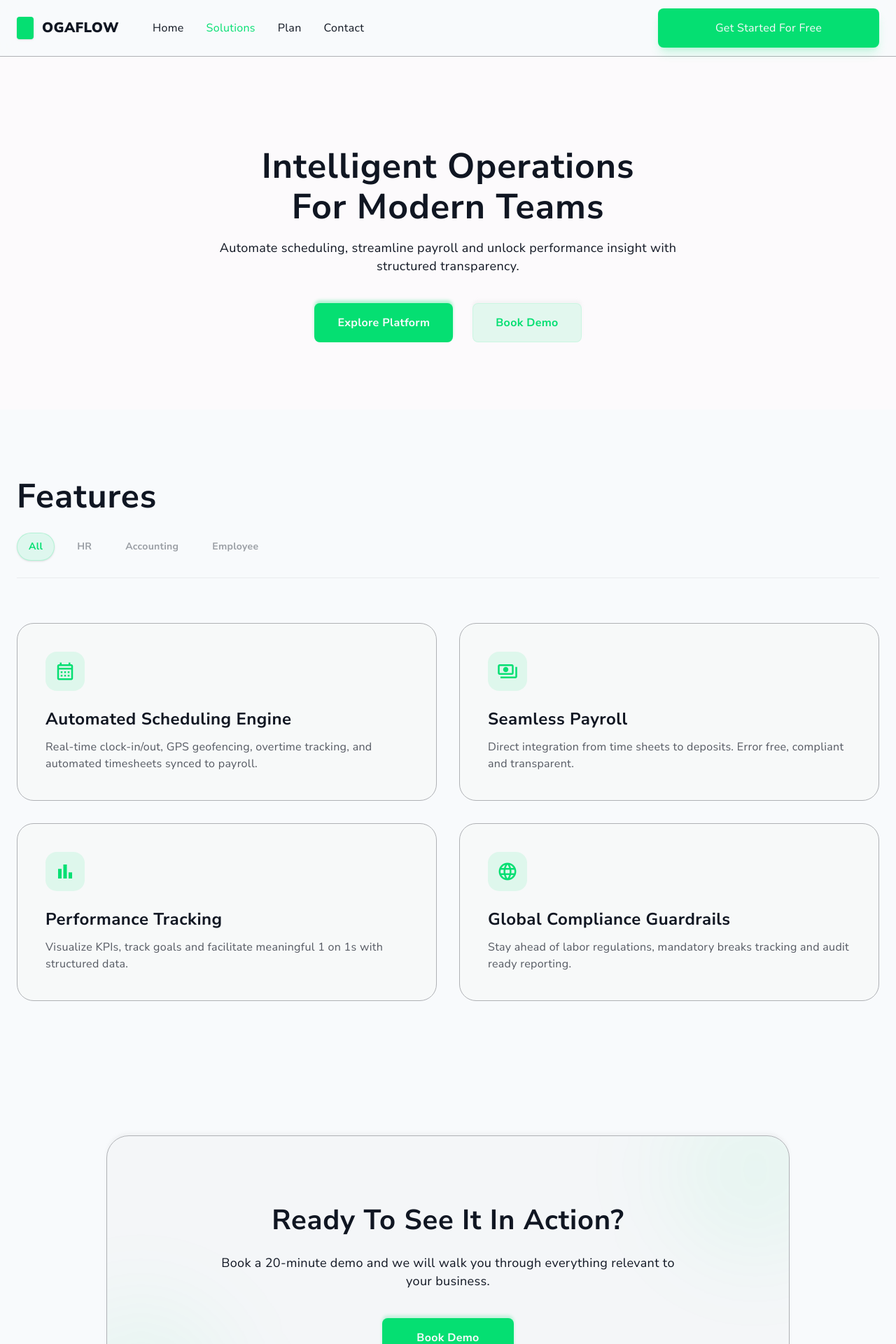
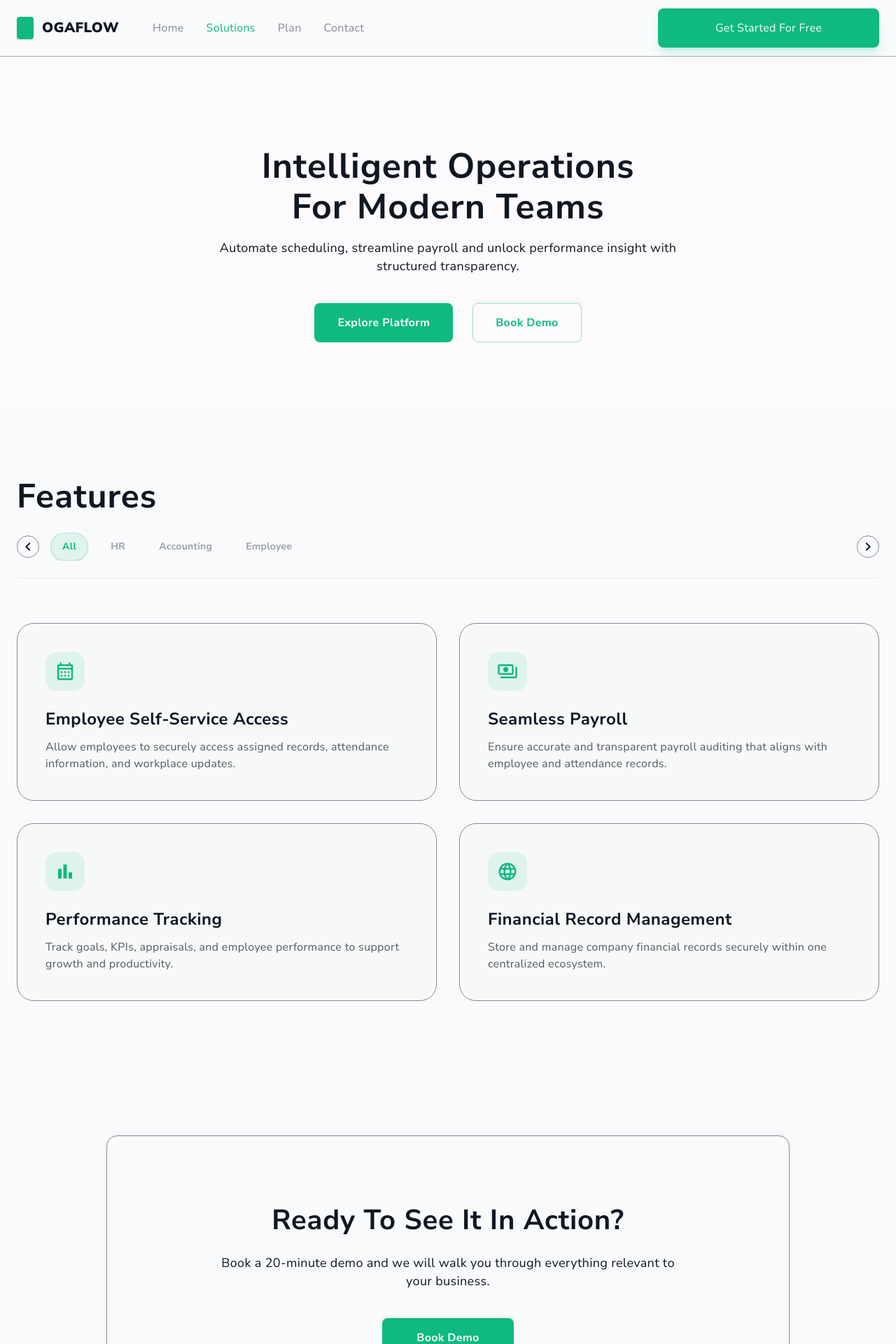
Before and after one commit to bloom-ng/ems-landing-page, a Next.js app: page /solutions in a window 1280 px wide. Shown: the top 1920 px of the page at 70% size. Built offline with nearby package versions, Linux system fonts and the light colour scheme.

Commit message:
bugs fix

```diff
--- a/app/(marketing)/page.tsx
+++ b/app/(marketing)/page.tsx
@@ -14,17 +14,17 @@ export default function MarketingPage() {
 						<div className="flex items-center gap-[10px] w-[199px] h-[40px] p-[8px] rounded-[40px] border-[0.5px] border-green/20 bg-green/10 transition-all hover:bg-green/20 cursor-default justify-center">
 							<div className="h-2 w-2 rounded-full bg-green animate-pulse" />
 							<span className="text-[11px] font-black text-green tracking-widest uppercase">
-								Free 7 Days Trial
+								Welcome to Ogaflow
 							</span>
 						</div>
 					</div>
 
 					<h1 className="w-full max-w-[763px] text-[30px]/[38px] md:text-[45px]/[53px] lg:text-[50px]/[58px] font-bold text-black text-center mb-6 lg:mb-0 font-nunito">
-						Manage Your Entire Workforce In One Place
+						One system, every team, all in one place.
 					</h1>
 
 					<p className="w-full max-w-[620px] text-[14px]/[22px] sm:text-[20px]/[28px] font-normal text-black text-center mb-8 lg:mb-0 font-nunito">
-						Ogaflow brings payroll, attendance, leaves, scheduling, and performance into a single clean workspace, for teams of any size.
+						From hiring, to payroll, attendance to performance, one system handles it all.
 					</p>
 
 					<div className="flex justify-center w-full py-4">
@@ -76,9 +76,9 @@ export default function MarketingPage() {
 						].map((item, i) => (
 							<div
 								key={i}
-								className="flex flex-col gap-6 rounded-default border border-border bg-neutral-50/50 p-8 transition-all hover:bg-white hover:shadow-2xl group"
+								className="flex flex-col gap-6 rounded-[16px] border border-[#878A90] bg-[#F8FAFC] p-8 transition-all hover:bg-white hover:border-green/30 hover:shadow-2xl group"
 							>
-								<div className="flex h-12 w-12 shrink-0 items-center justify-center rounded-inner bg-green/10 text-green group-hover:scale-110 transition-transform">
+								<div className="flex h-9 w-9 shrink-0 items-center justify-center rounded-[8px] bg-green/10 text-green group-hover:scale-110 transition-transform">
 									<span className="material-icons-outlined !text-2xl">
 										{item.icon}
 									</span>
@@ -113,10 +113,10 @@ export default function MarketingPage() {
 				<div className="mx-auto max-w-7xl px-6">
 					<div className="mb-16 lg:mb-24 text-center">
 						<h2 className="mb-6 text-[32px] md:text-[40px] lg:text-[48px] mx-auto max-w-4xl font-bold leading-tight md:leading-[48px] lg:leading-[56px] tracking-[0.02em] text-center font-nunito text-black">
-							A Modern Platform For The Full Employee Lifecycle
+							Every employee journey simplified
 						</h2>
 						<p className="mx-auto max-w-3xl text-[20px] font-normal text-black leading-[28px] tracking-[0.02em] font-nunito">
-							From first hire to final payslip. Ogaflow handles every step so your HR team can focus on people, not paperwork.
+							Manage employee operations so hiring, leave requests, and payroll are simple, automated, and stress-free.
 						</p>
 					</div>
 
@@ -124,40 +124,40 @@ export default function MarketingPage() {
 						{[
 							{
 								title: "Time & Attendance",
-								desc: "Real-time clock-in/out, GPS geofencing, overtime tracking, and automated timesheets synced to payroll.",
+								desc: "Employees clock in, GPS verifies location, and overtime is tracked automatically before payroll runs.",
 								icon: "schedule",
 							},
 							{
 								title: "Payroll Management",
-								desc: "Automate salary calculations, statutory deductions, multi-currency payments, and payslip distribution.",
+								desc: "Automate payroll, deductions, multi-currency payments, and payslip delivery in one system.",
 								icon: "payments",
 							},
 							{
 								title: "Leave Management",
-								desc: "Approve, track, and forecast leave balances with a visual drag-and-drop calendar and custom policies.",
+								desc: "Manage leave requests with fast approvals and a visual calendar that keeps teams organized.",
 								icon: "event_available",
 							},
 							{
 								title: "Performance Reviews",
-								desc: "OKR tracking, 360° peer reviews, manager notes, and development plans tied together in one flow.",
+								desc: "Track OKRs, feedback, reviews, and employee growth all in one place.",
 								icon: "bar_chart",
 							},
 							{
 								title: "Self-Service Portal",
-								desc: "Employees update profiles, request time off, and view payslips without needing HR involvement.",
+								desc: "Employees can manage profiles, request leave, and access payslips without HR assistance.",
 								icon: "person_search",
 							},
 							{
 								title: "Analytics & Reporting",
-								desc: "Live workforce dashboards and AI-generated insights surfacing trends and risks before they compound.",
+								desc: "Monitor workforce data in real time with dashboards and AI insights that help identify trends and risks early.",
 								icon: "trending_up",
 							},
 						].map((feature, i) => (
 							<div
 								key={i}
-								className="group rounded-default border border-border bg-white p-10 transition-all hover:-translate-y-2 hover:border-green/30 hover:shadow-[0_24px_48px_-12px_rgba(0,0,0,0.08)]"
+								className="group rounded-[16px] border border-[#878A90] bg-white p-6 transition-all hover:-translate-y-2 hover:border-green/30 hover:shadow-[0_24px_48px_-12px_rgba(0,0,0,0.08)]"
 							>
-								<div className="mb-8 flex h-14 w-14 items-center justify-center rounded-inner bg-green/10 text-green group-hover:bg-green group-hover:text-white transition-all duration-300">
+								<div className="mb-8 flex h-14 w-14 items-center justify-center rounded-[8px] bg-green/10 text-green group-hover:bg-green group-hover:text-white transition-all duration-300">
 									<span className="material-icons-outlined !text-3xl">
 										{feature.icon}
 									</span>
@@ -178,21 +178,18 @@ export default function MarketingPage() {
 			{/* Final CTA */}
 			<section className="py-20 bg-white">
 				<div className="mx-auto max-w-4xl px-6">
-					<div className="rounded-[32px] border border-border bg-[#AFB1B5]/5 p-8 sm:p-24 text-center shadow-border relative overflow-hidden group">
-						<div className="absolute top-0 right-0 -mr-20 -mt-20 h-64 w-64 rounded-full bg-green/5 blur-3xl transition-all group-hover:scale-150" />
-						<div className="absolute bottom-0 left-0 -ml-20 -mb-20 h-64 w-64 rounded-full bg-green/5 blur-3xl transition-all group-hover:scale-150" />
-
+					<div className="rounded-[16px] border border-[#878A90] bg-[#F8FAFC] p-8 sm:p-24 text-center shadow-border relative overflow-hidden group">
 						<h2 className="relative mb-8 text-[32px] md:text-[36px] lg:text-[40px] font-bold leading-tight md:leading-[44px] lg:leading-[56px] tracking-[0.02em] text-center font-nunito text-black">
-							Ready To Automate Your Workflow?
+							Your team runs better from here
 						</h2>
 						<p className="relative mx-auto mb-14 max-w-2xl text-[18px] font-normal text-black leading-[28px] tracking-[0.02em] text-center font-nunito">
-							Join thousands of companies using Ogaflow to save time, reduce errors, and build better workplaces.
+							Less stress, more time, stronger teams. Join thousands of companies already excelling with EMS.
 						</p>
 						<div className="relative flex flex-col items-center justify-center gap-4 sm:gap-[28px] sm:flex-row">
-							<Button variant="primary" size="lg" className="!bg-green !border-green/20 hover:!bg-green/90 px-10 py-5 text-[20px]/[24px] font-bold tracking-[0.02em] font-nunito shadow-2xl shadow-green/20">
+							<Button variant="primary" size="lg" className="px-10 py-5 text-[20px]/[24px] font-bold tracking-[0.02em] font-nunito shadow-2xl">
 								Get Started For Free
 							</Button>
-							<Button variant="outline" size="lg" className="!text-green !border-green/20 hover:!bg-green/5 px-10 py-5 text-[20px]/[24px] font-bold tracking-[0.02em] font-nunito">
+							<Button variant="outline" size="lg" className="px-10 py-5 text-[20px]/[24px] font-bold tracking-[0.02em] font-nunito">
 								View Pricing
 							</Button>
 						</div>
--- a/app/(marketing)/solutions/page.tsx
+++ b/app/(marketing)/solutions/page.tsx
@@ -10,31 +10,31 @@ export default function SolutionsPage() {
 	const features = [
 		{
 			id: 1,
-			title: "Automated Scheduling Engine",
-			desc: "Real-time clock-in/out, GPS geofencing, overtime tracking, and automated timesheets synced to payroll.",
+			title: "Employee Self-Service Access",
+			desc: "Allow employees to securely access assigned records, attendance information, and workplace updates.",
 			icon: "calendar_month",
 			category: "HR",
 		},
 		{
 			id: 2,
 			title: "Seamless Payroll",
-			desc: "Direct integration from time sheets to deposits. Error free, compliant and transparent.",
+			desc: "Ensure accurate and transparent payroll auditing that aligns with employee and attendance records.",
 			icon: "payments",
 			category: "Accounting",
 		},
 		{
 			id: 3,
 			title: "Performance Tracking",
-			desc: "Visualize KPIs, track goals and facilitate meaningful 1 on 1s with structured data.",
+			desc: "Track goals, KPIs, appraisals, and employee performance to support growth and productivity.",
 			icon: "bar_chart",
 			category: "Employee",
 		},
 		{
 			id: 4,
-			title: "Global Compliance Guardrails",
-			desc: "Stay ahead of labor regulations, mandatory breaks tracking and audit ready reporting.",
+			title: "Financial Record Management",
+			desc: "Store and manage company financial records securely within one centralized ecosystem.",
 			icon: "language",
-			category: "HR",
+			category: "Accounting",
 		},
 	];
 
@@ -59,14 +59,14 @@ export default function SolutionsPage() {
 						<Button
 							variant="primary"
 							size="lg"
-							className="w-full sm:w-auto !bg-green !border-green/20 hover:!bg-green/90 px-8 shadow-2xl shadow-green/30 text-[18px]/[24px] font-bold tracking-[0.02em] font-nunito h-14"
+							className="w-full sm:w-auto px-8 shadow-2xl text-[18px]/[24px] font-bold tracking-[0.02em] font-nunito h-14"
 						>
 							Explore Platform
 						</Button>
 						<Button
 							variant="outline"
 							size="lg"
-							className="w-full sm:w-auto !bg-green/10 !text-green !border-green/10 hover:!bg-green/20 px-8 text-[18px]/[24px] font-bold tracking-[0.02em] font-nunito h-14"
+							className="w-full sm:w-auto px-8 text-[18px]/[24px] font-bold tracking-[0.02em] font-nunito h-14"
 						>
 							Book Demo
 						</Button>
@@ -83,13 +83,16 @@ export default function SolutionsPage() {
 						</h2>
 
 						{/* Tabs */}
-						<div className="flex flex-wrap gap-2 md:gap-4 border-b border-border/20 pb-6">
+						<div className="flex items-center gap-4 border-b border-border/20 pb-6">
+							<button className="flex items-center justify-center h-8 w-8 rounded-full border border-[#878A90] text-black hover:bg-black/5 transition-all hidden md:flex shrink-0">
+								<span className="material-icons-outlined text-sm">chevron_left</span>
+							</button>
+							<div className="flex flex-1 overflow-x-auto gap-2 md:gap-4 no-scrollbar">
 								{tabs.map((tab) => (
 									<button
 										key={tab}
 										onClick={() => setActiveTab(tab)}
-									className={`px-4 py-2 rounded-full text-[12px] md:text-[14px] font-bold transition-all ${
-										activeTab === tab
+										className={`px-4 py-2 rounded-full text-[12px] md:text-[14px] font-bold transition-all whitespace-nowrap ${activeTab === tab
 												? "bg-green/10 text-green border border-green/20 shadow-sm"
 												: "text-black/40 hover:text-black/70 hover:bg-black/5"
 											}`}
@@ -98,13 +101,17 @@ export default function SolutionsPage() {
 									</button>
 								))}
 							</div>
+							<button className="flex items-center justify-center h-8 w-8 rounded-full border border-[#878A90] text-black hover:bg-black/5 transition-all hidden md:flex shrink-0">
+								<span className="material-icons-outlined text-sm">chevron_right</span>
+							</button>
+						</div>
 					</div>
 
 					<div className="grid gap-6 md:gap-8 grid-cols-1 md:grid-cols-2">
 						{filteredFeatures.map((feature) => (
 							<div
 								key={feature.id}
-								className="group flex flex-col gap-6 rounded-[24px] border border-border bg-[#F8FAF8]/50 p-6 md:p-10 transition-all hover:bg-white hover:border-green/30 hover:shadow-2xl hover:-translate-y-1"
+								className="group flex flex-col gap-6 rounded-[24px] border border-[#878A90] bg-[#F8FAF8]/50 p-6 md:p-10 transition-all hover:bg-white hover:border-green/30 hover:shadow-2xl hover:-translate-y-1"
 							>
 								<div className="flex h-14 w-14 items-center justify-center rounded-2xl bg-green/10 text-green group-hover:bg-green group-hover:text-white transition-all duration-300">
 									<span className="material-icons-outlined !text-3xl">
@@ -128,10 +135,7 @@ export default function SolutionsPage() {
 			{/* Ready CTA Section */}
 			<section className="py-16 md:py-24 bg-white">
 				<div className="mx-auto max-w-5xl px-6">
-					<div className="rounded-[32px] border border-border bg-[#AFB1B5]/5 p-8 md:p-24 text-center shadow-border relative overflow-hidden group">
-						<div className="absolute top-0 right-0 -mr-20 -mt-20 h-64 w-64 rounded-full bg-green/5 blur-3xl transition-all group-hover:scale-150" />
-						<div className="absolute bottom-0 left-0 -ml-20 -mb-20 h-64 w-64 rounded-full bg-green/5 blur-3xl transition-all group-hover:scale-150" />
-
+					<div className="rounded-[16px] border border-[#878A90] bg-[#F8FAFC] p-8 md:p-24 text-center shadow-border relative overflow-hidden group">
 						<h2 className="relative mb-6 text-[28px] md:text-[36px] lg:text-[40px] font-bold leading-tight tracking-[0.02em] text-center font-nunito text-black">
 							Ready to see it in action?
 						</h2>
@@ -142,7 +146,7 @@ export default function SolutionsPage() {
 							<Button
 								variant="primary"
 								size="lg"
-								className="w-full sm:w-auto !bg-green !border-green/20 hover:!bg-green/90 px-12 py-4 text-[18px]/[24px] font-bold tracking-[0.02em] font-nunito shadow-2xl shadow-green/20 h-14"
+								className="w-full sm:w-auto px-12 py-4 text-[18px]/[24px] font-bold tracking-[0.02em] font-nunito shadow-2xl h-14"
 							>
 								Book Demo
 							</Button>
--- a/app/globals.css
+++ b/app/globals.css
@@ -16,7 +16,7 @@
 	--color-admin: #256af4;
 	--color-tenant: #10b981;
 	--color-error: #fb2c36;
-	--color-green: #05df72;
+	--color-green: #10b981;
 	--color-black: #101622;
 	--color-white: #f8fafc;
 	--color-neutral: #64748b;
--- a/components/layout/Navbar.tsx
+++ b/components/layout/Navbar.tsx
@@ -24,7 +24,7 @@ export function Navbar({
 	notificationCount = 0,
 }: NavbarProps) {
 	return (
-		<header className="h-16 border-b-[0.5px] border-border flex items-center justify-between px-4 md:px-8 bg-background/80 backdrop-blur-md sticky top-0 z-[70] transition-all duration-300">
+		<header className="h-16 flex items-center justify-between px-4 md:px-8 bg-background/80 backdrop-blur-md sticky top-0 z-[70] transition-all duration-300">
 			<div className="flex items-center gap-2 md:gap-4">
 				<button
 					onClick={onMenuClick}
--- a/components/marketing/Footer.tsx
+++ b/components/marketing/Footer.tsx
@@ -58,7 +58,7 @@ export function MarketingFooter() {
 					<div className="grid grid-cols-2 gap-12 sm:grid-cols-4 lg:col-span-7">
 						{footerLinks.map((col, i) => (
 							<div key={i}>
-								<h4 className="mb-8 text-lg font-bold text-neutral-400">
+								<h4 className="mb-8 text-lg font-bold text-neutral-400 !uppercase">
 									{col.title}
 								</h4>
 								<ul className="space-y-4">
--- a/components/marketing/Header.tsx
+++ b/components/marketing/Header.tsx
@@ -33,7 +33,7 @@ export function MarketingHeader() {
 								key={link.label}
 								href={link.href}
 								className={`text-[16px]/[24px] font-normal transition-colors hover:text-green ${
-									pathname === link.href ? "text-green" : "text-black"
+									pathname === link.href ? "text-green" : "text-[#878A90]"
 								}`}
 							>
 								{link.label}
@@ -73,7 +73,7 @@ export function MarketingHeader() {
 								key={link.label}
 								href={link.href}
 								className={`text-lg font-bold ${
-									pathname === link.href ? "text-green" : "text-black"
+									pathname === link.href ? "text-green" : "text-[#878A90]"
 								}`}
 								onClick={() => setIsMenuOpen(false)}
 							>
--- a/components/ui/Button.tsx
+++ b/components/ui/Button.tsx
@@ -20,9 +20,9 @@ export const Button: React.FC<ButtonProps> = ({
   const baseStyles = 'inline-flex items-center justify-center font-bold transition-all active:scale-95 disabled:opacity-50 disabled:cursor-not-allowed rounded-default border-[0.5px] border-border shadow-border active:border-[1px] relative';
 
   const variants = {
-    primary: 'bg-primary text-white border-primary/20 hover:bg-primary/95',
+    primary: 'bg-green text-white border-green/20 hover:bg-green/95',
     secondary: 'bg-white text-foreground hover:bg-slate-50',
-    outline: 'bg-transparent text-primary border-primary/40 hover:bg-primary/5',
+    outline: 'bg-transparent text-green border-green/40 hover:bg-green/5',
     ghost: 'border-transparent text-muted hover:bg-foreground/5 shadow-none',
     danger: 'bg-error text-white border-error/20 hover:bg-error/90',
   };
```
Also changed, not shown: app/(marketing)/plans/page.tsx (+8 -8 lines). Lines whose indentation alone changed are shown as unchanged.
